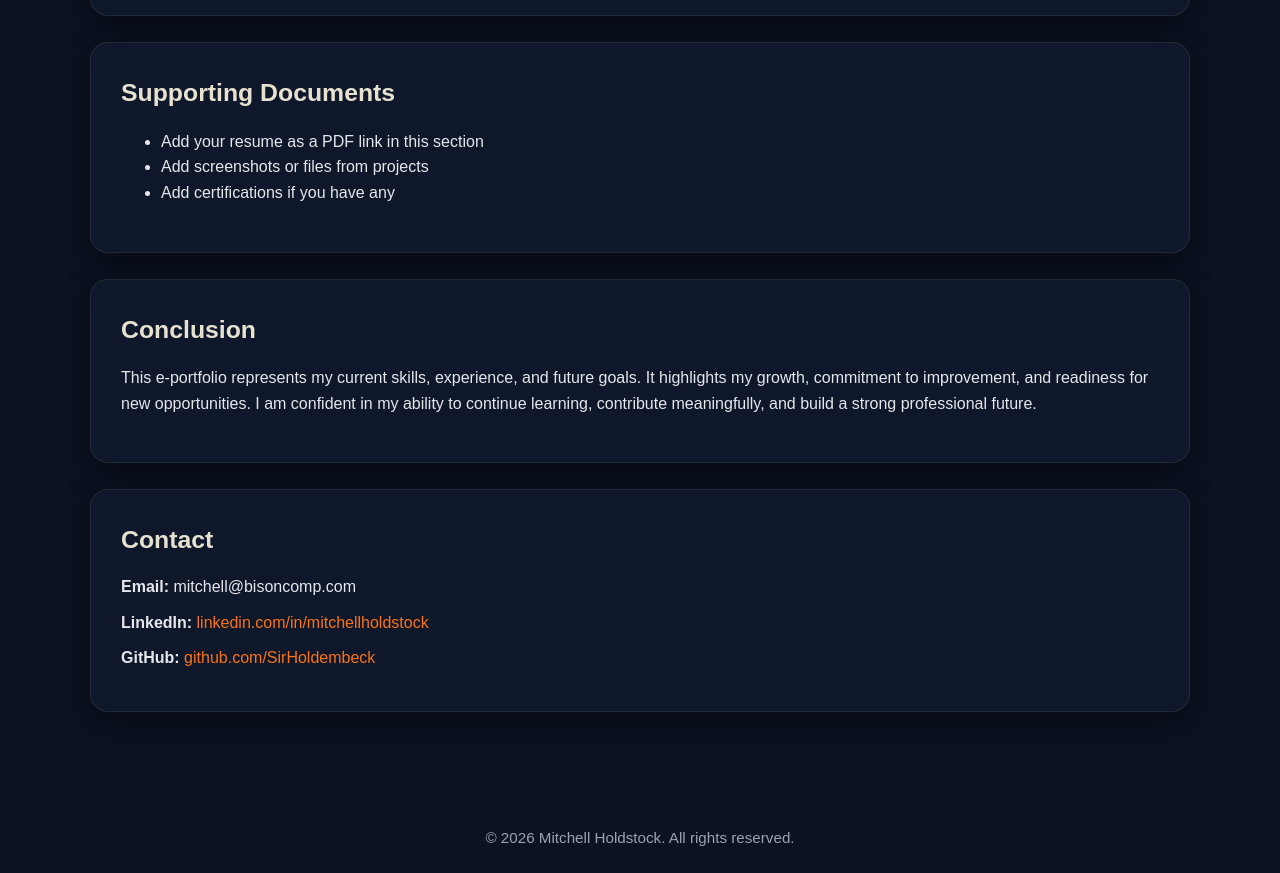
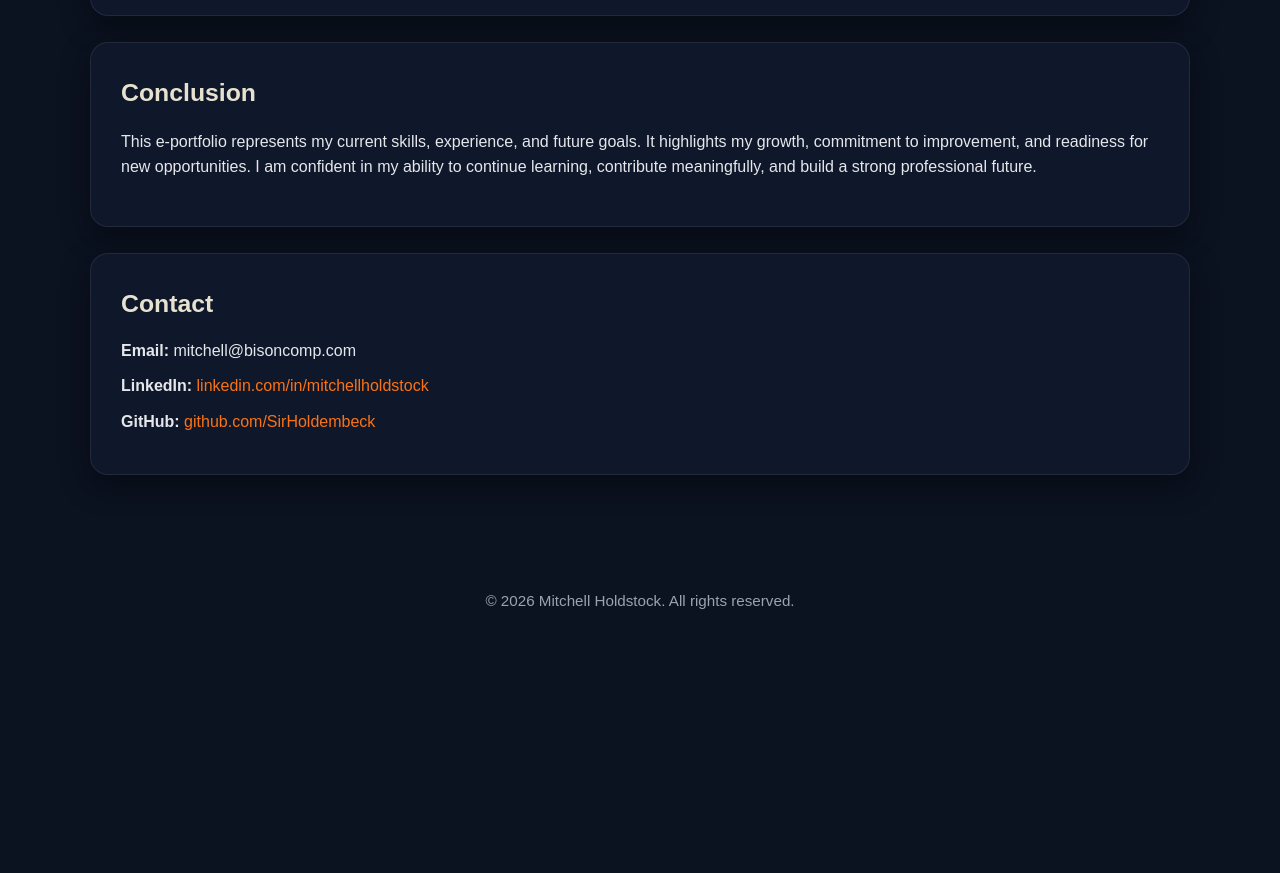
Before and after one commit to SirHoldembeck/Portfolio, a plain HTML site: page index.html in a window 1280 px wide. Shown: the part 3179-4052 px from the top of the page. After the commit the page ends 3841 px from the top, so only its background shows below. Drawn offline with Linux system fonts and the light colour scheme.

Commit message:
Remove Supporting Documents section from index.html
Removed the Supporting Documents section from the e-portfolio.

```diff
--- a/index.html
+++ b/index.html
@@ -512,17 +512,6 @@ In team settings, I value collaboration and respect different perspectives, usin
 
     <section>
       <div class="section-card">
-        <h2 class="section-title">Supporting Documents</h2>
-        <ul>
-          <li>Add your resume as a PDF link in this section</li>
-          <li>Add screenshots or files from projects</li>
-          <li>Add certifications if you have any</li>
-        </ul>
-      </div>
-    </section>
-
-    <section>
-      <div class="section-card">
         <h2 class="section-title">Conclusion</h2>
         <p>
           This e-portfolio represents my current skills, experience, and future goals. It highlights my growth,
```
